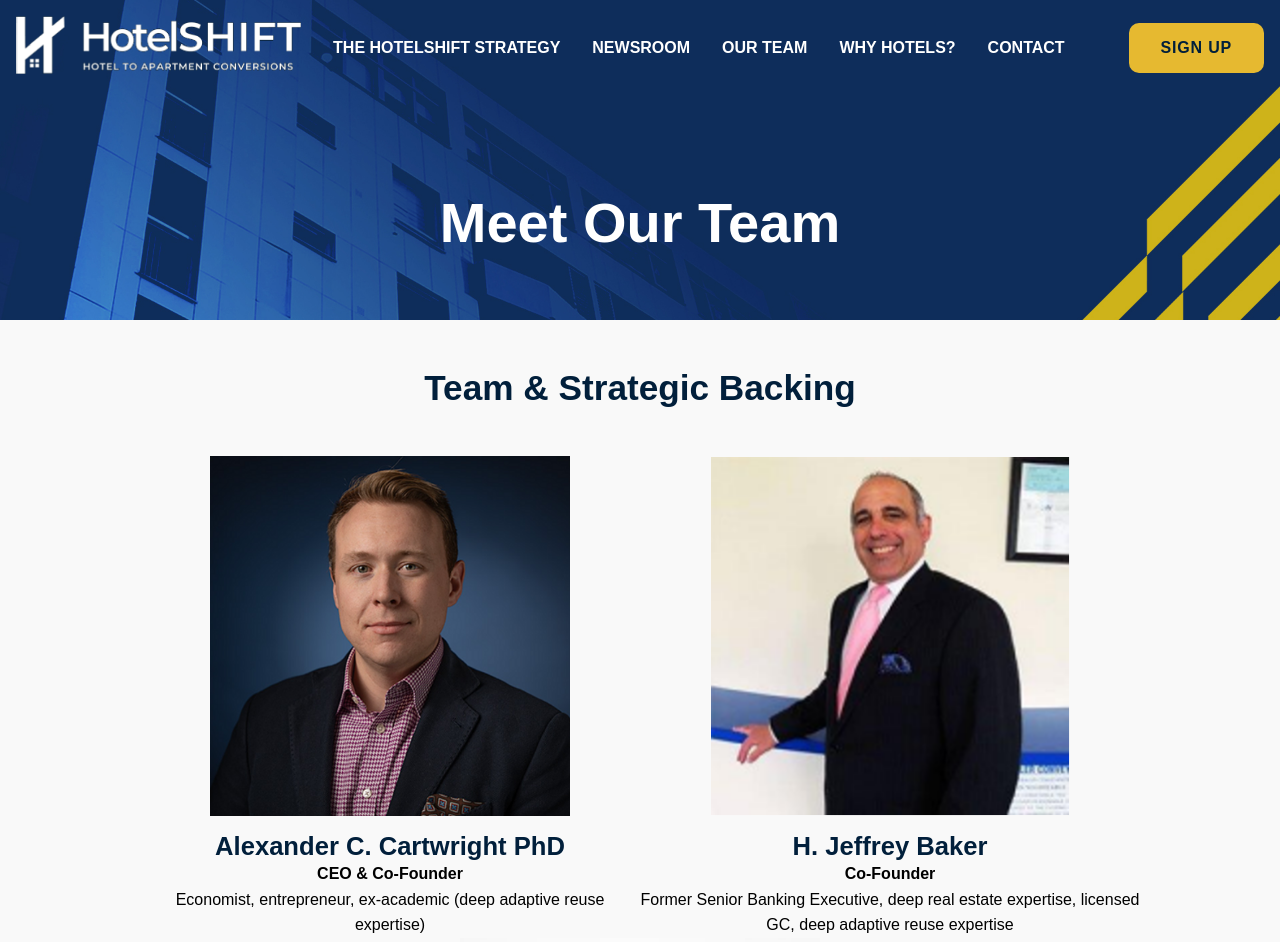
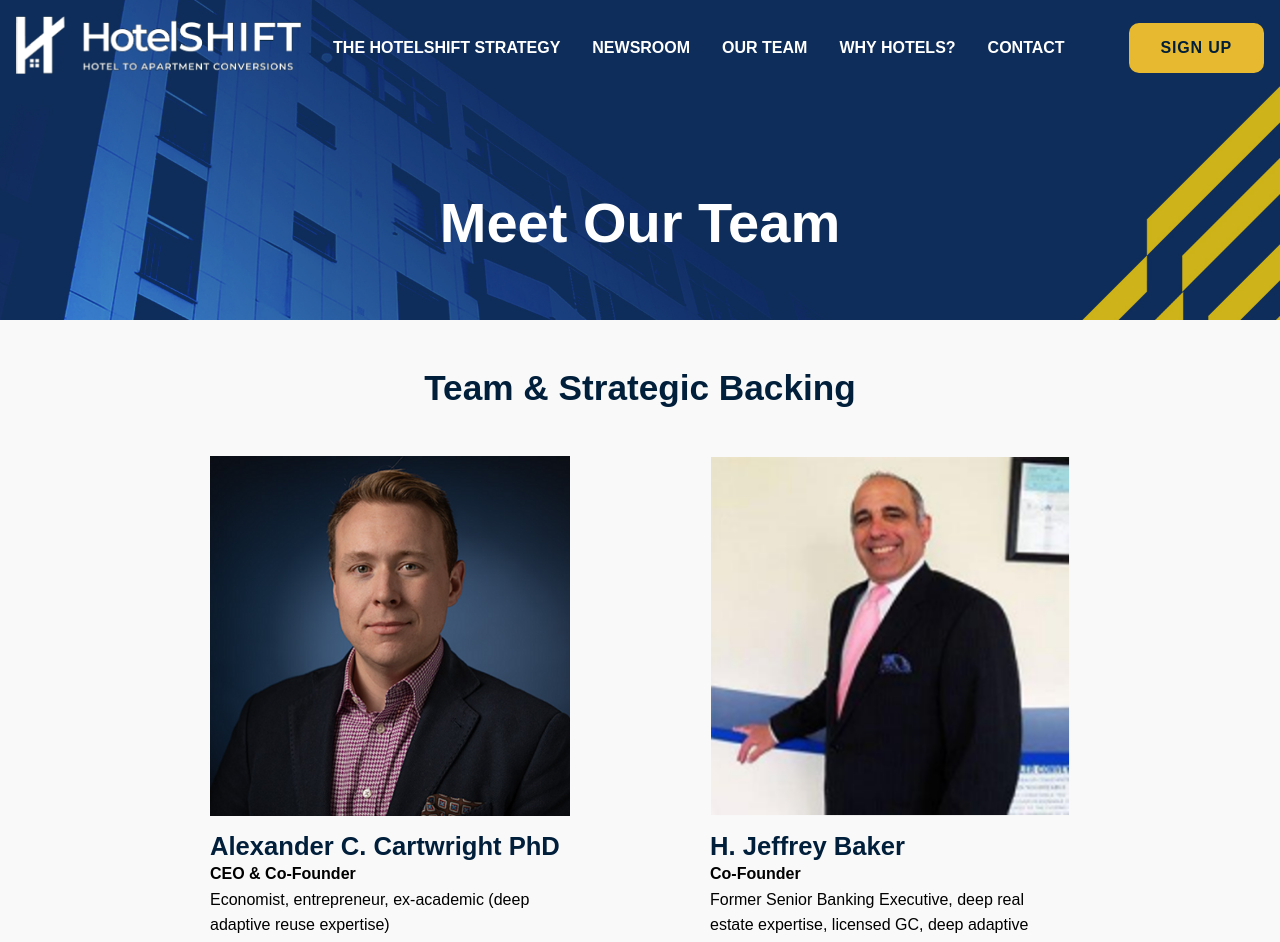
Before and after one commit to hotelshiftcapitaldev/hotelshift-website, a React (Vite) app: page /our-team in a window 1280 px wide. Shown: the top 942 px of the page. Built offline with nearby package versions, Linux system fonts and the light colour scheme.

Commit message:
UI UPDATE
- increased bg-img ease-in time from 300ms to 1sec to decrease image 'flicker'.
- added a key attribute to each team card that get generated. clean code.
- styled team cards for cleaner appeal and easier readability.

```diff
--- a/src/pages/OurTeam.jsx
+++ b/src/pages/OurTeam.jsx
@@ -1,19 +1,6 @@
 // ASSETS
 import hotelBlue1Large from '../assets/background/hotel-blue-1-large.jpg'
-import hotelBlue2Large from '../assets/background/hotel-blue-2-large.jpg'
-import hotelBlue3Large from '../assets/background/hotel-blue-3-large.jpg'
-import hotelBlue1Small from '../assets/background/hotel-blue-1-small.jpg'
-import hotelBlue2Small from '../assets/background/hotel-blue-2-small.jpg'
-import hotelBlue3Small from '../assets/background/hotel-blue-3-small.jpg'
 import planningMedium from '../assets/background/planning-medium.jpg'
-// LOGO
-import logoWhite from '../assets/logo/logo-white.png'
-// ICONS
-import autorenewYellow from '../assets/icons/autorenew_yellow.svg'
-import nearmeYellow from '../assets/icons/nearme_yellow.svg'
-import sellYellow from '../assets/icons/sell_yellow.svg'
-// IMAGE
-import howItsDone from '../assets/images/how_its_done.png'
 
 // COMPONENTS
 import CTASection from '../components/CTASection'
@@ -25,7 +12,7 @@ import Hero2 from '../components/Hero2'
 // MAP OUT TEAM MEMBERS
 import teamMembers from '../data/teamData'
 const teamCard = teamMembers.map(member => (
-    <div className='team-card'>
+    <div key={member.name} className='team-card'>
         <div className='img-container'>
             <img
                 className=''
@@ -50,8 +37,8 @@ const OurTeam = () => {
         <>
             <Hero2 bgImage={hotelBlue1Large} pageTitle="Meet Our Team" />
 
-            <section className='flex-wrap mh60'>
-                <h2>Team & Strategic Backing</h2>
+            <section className='mh60'>
+                <h2><center>Team & Strategic Backing</center></h2>
                 <div className='flex-wrap'>
                     {teamCard}
                 </div>
--- a/src/styles/App.css
+++ b/src/styles/App.css
@@ -228,7 +228,7 @@ p {
   left: 0;
   z-index: 0;
   opacity: 0;
-  transition: opacity 300ms ease;
+  transition: opacity 1000ms ease;
 }
 
 .bg-img[src] {
@@ -266,11 +266,10 @@ ol li:not(:first-child):not(:last-child) {
 .team-card {
   display: flex;
   flex-direction: column;
-  justify-content: center;
-  align-items: center;
-  text-align: center;
+  place-items: center;
   width: 100%;
   max-width: 500px;
+  text-align: left;
 }
 
 .team-card .img-container {
@@ -288,8 +287,11 @@ ol li:not(:first-child):not(:last-child) {
   object-position: top;
 }
 
+.team-card h3,
 .team-card p {
   margin: 0;
+  width: 100%;
+  max-width: 360px;
 }
 
 .team-card hr {
@@ -297,16 +299,24 @@ ol li:not(:first-child):not(:last-child) {
   height: 1px;
   background-color: var(--subtext-gray);
   width: 25%;
+  margin: 2rem auto;
 }
 
 /* ----------------- */
 /* -----FLEXBOX----- */
 /* ----------------- */
+.flex-col {
+  display: flex;
+  flex-direction: column;
+  justify-content: center;
+}
+
 .flex-wrap {
   display: flex;
   flex-direction: row;
   flex-wrap: wrap;
   justify-content: center;
+  width: 100%;
 }
 
 
@@ -380,10 +390,13 @@ header .logo-container {
   max-width: 70%;
 }
 
+header .logo {
+  aspect-ratio: 736 / 150;
+}
+
 .logo {
     width: 350px;
     max-width: 100%;
-    aspect-ratio: 736 / 150;
     height: auto;
 }
 
```
Also changed, not shown: src/notes/PROJECT.md (line endings or trailing spaces).
